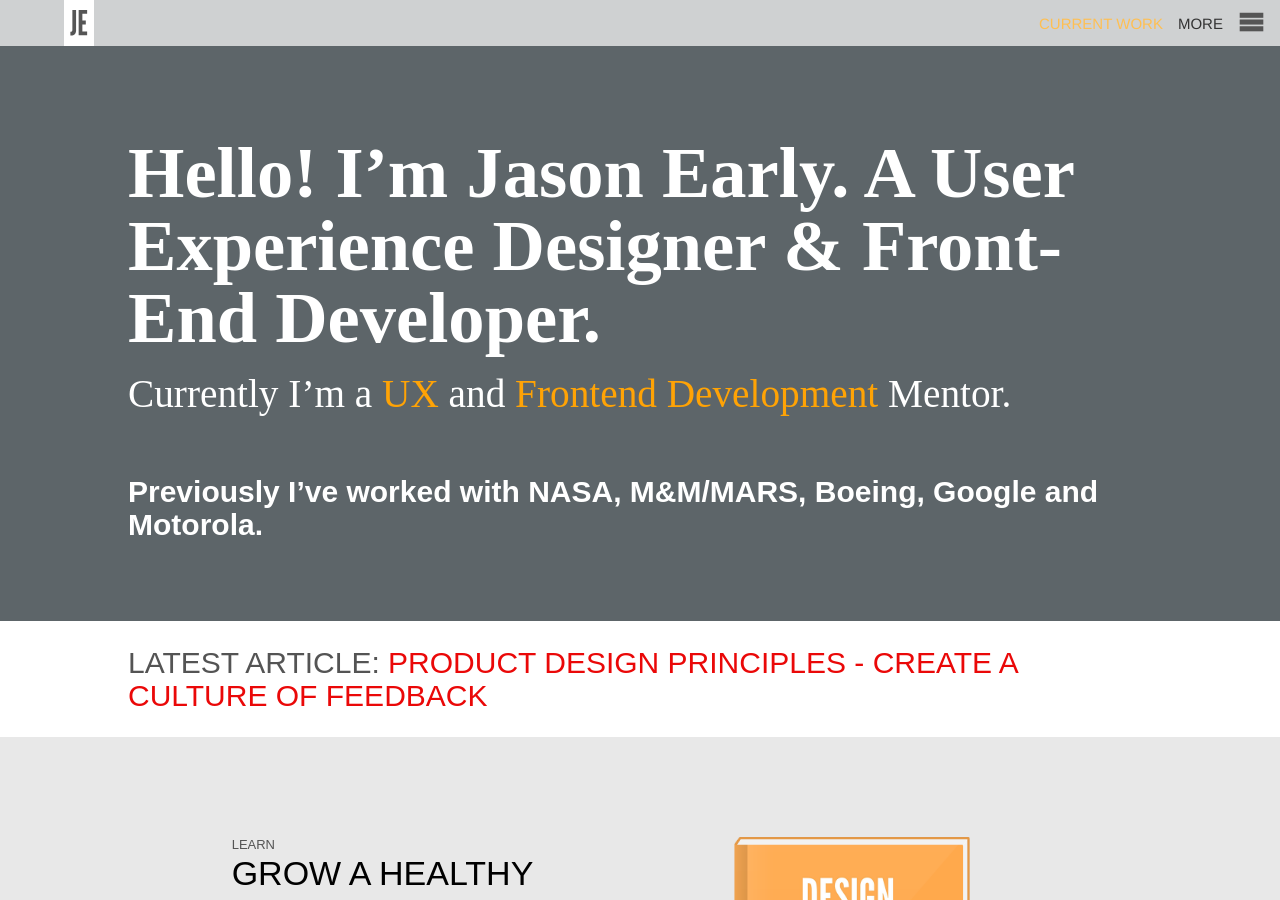
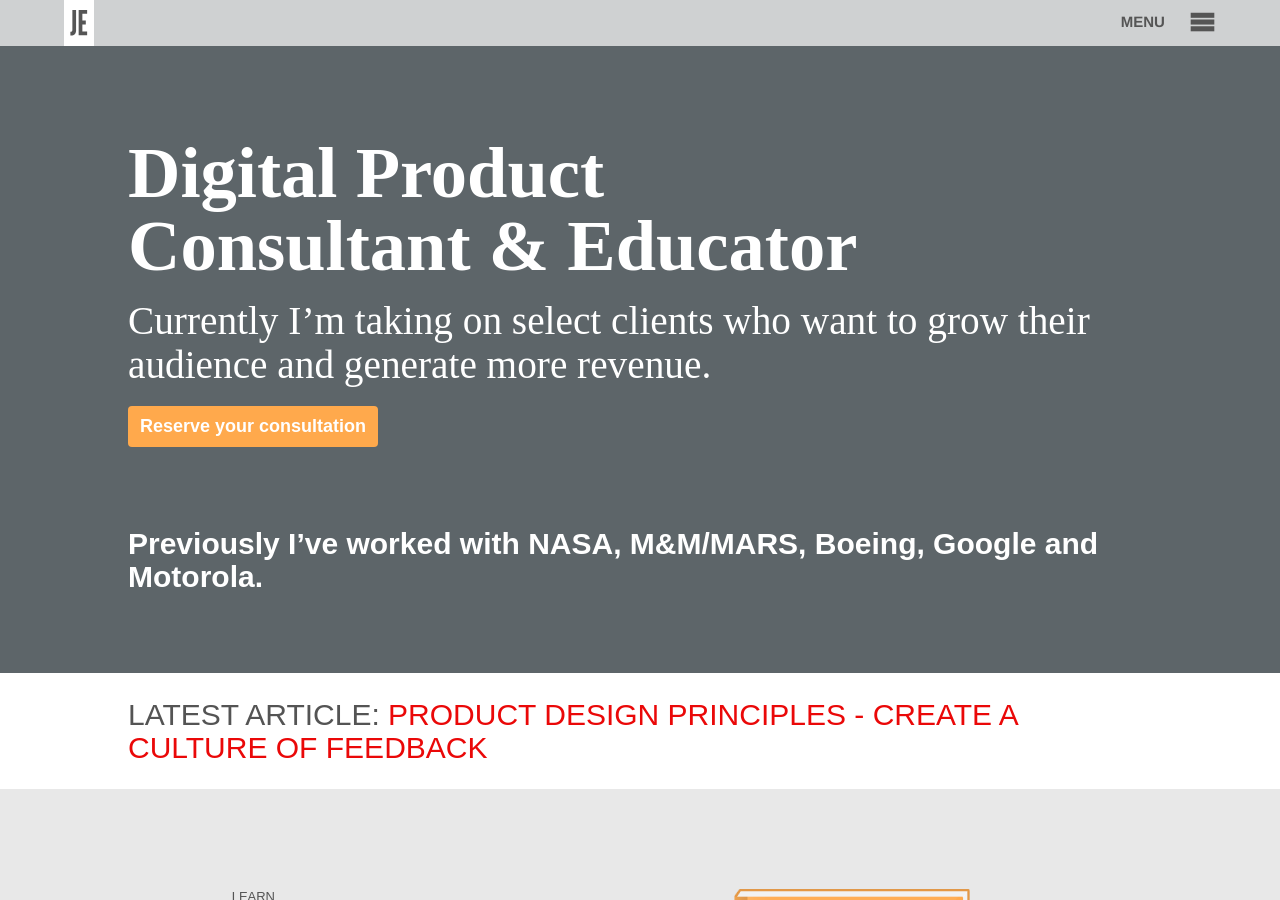
Before and after one commit to jasonearly/jasonearly.github.io, a Jekyll site: the page built from index.html, in a window 1280 px wide and 900 px high. Built offline with Jekyll 4.4.1, drawn with Linux system fonts in a browser that asks for light colours.

Commit message:
update hero copy

```diff
--- a/_includes/hero.html
+++ b/_includes/hero.html
@@ -1,5 +1,30 @@
 <section class="hero">
-  <h1>Hello! I’m Jason Early. A User Experience Designer & Front-End Developer.</h1>
+  <!-- <h1>Hello! I’m Jason Early. A User Experience Designer & Front-End Developer.</h1>
   <h2>Currently I’m a <a href="">UX</a> and <a href="">Frontend Development</a> Mentor.</h2>
-  <h3>Previously I’ve worked with NASA, M&M/MARS, Boeing, Google and Motorola.</h3>
+  <h3>Previously I’ve worked with NASA, M&M/MARS, Boeing, Google and Motorola.</h3> -->
+  <h1>
+    Digital Product <br />
+    Consultant & Educator
+  </h1>
+  <h2>
+    Currently I’m taking on select clients who want to grow their audience and
+    generate more revenue.<br />
+
+    <a
+      class="btn btn-primary"
+      style="background: #ffa94c;
+    font-family: Proxima Nova, sans-serif;
+    font-weight: bold;
+    font-size: 18px;
+    line-height: 29px;
+    border: 0;
+    color: #fff;
+    margin: 2rem 0;"
+      href="https://gruntmonkey.com/contact/"
+      >Reserve your consultation</a
+    >
+  </h2>
+  <h3>
+    Previously I’ve worked with NASA, M&M/MARS, Boeing, Google and Motorola.
+  </h3>
 </section>
--- a/_includes/nav.html
+++ b/_includes/nav.html
@@ -26,18 +26,22 @@
         </g>
       </svg>
     </a>
-    <ul class="nav-links pull-right">
+    <!-- <ul class="nav-links pull-right">
       <!-- <li><a href="/services">Work with me</a></li>
       <li><a href="/learn">Learn</a></li> -->
-      <li><a href="/work/now">Current Work</a></li>
-      <span class="pull-right hidden-xs hidden-sm"> More </span>
-      <span
-        class="icon pull-right"
-        title="Menu (Esc)"
-        tabindex="0"
-        data-icon="m"
-      ></span>
-    </ul>
+    <!-- <li><a href="/work/now">Current Work</a></li> -->
+    <!-- </ul> -->
+    <span
+      class="menu hidden-xs hidden-sm"
+      style="right: 9%; top: 11px; font-weight: 900; color: #555;"
+      >MENU</span
+    >
+    <span
+      class="menu icon pull-right"
+      title="Menu (Esc)"
+      tabindex="0"
+      data-icon="m"
+    ></span>
   </div>
 
   <div id="navigation">
--- a/sw.js
+++ b/sw.js
@@ -1,4 +1,4 @@
-const version = "v7";
+const version = "v8";
 const staticCacheName = version + "staticFiles";
 const imageCacheName = "images";
 const pagesCacheName = "pages";
```
